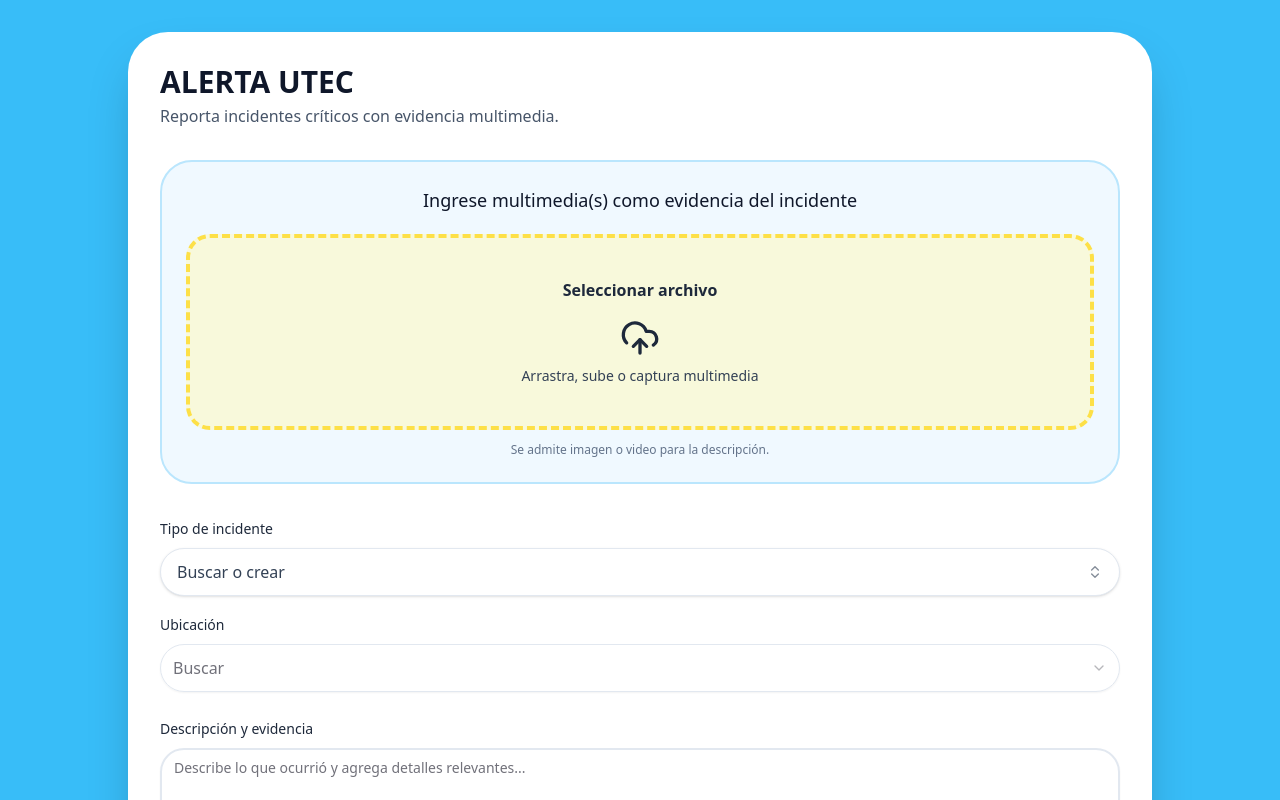
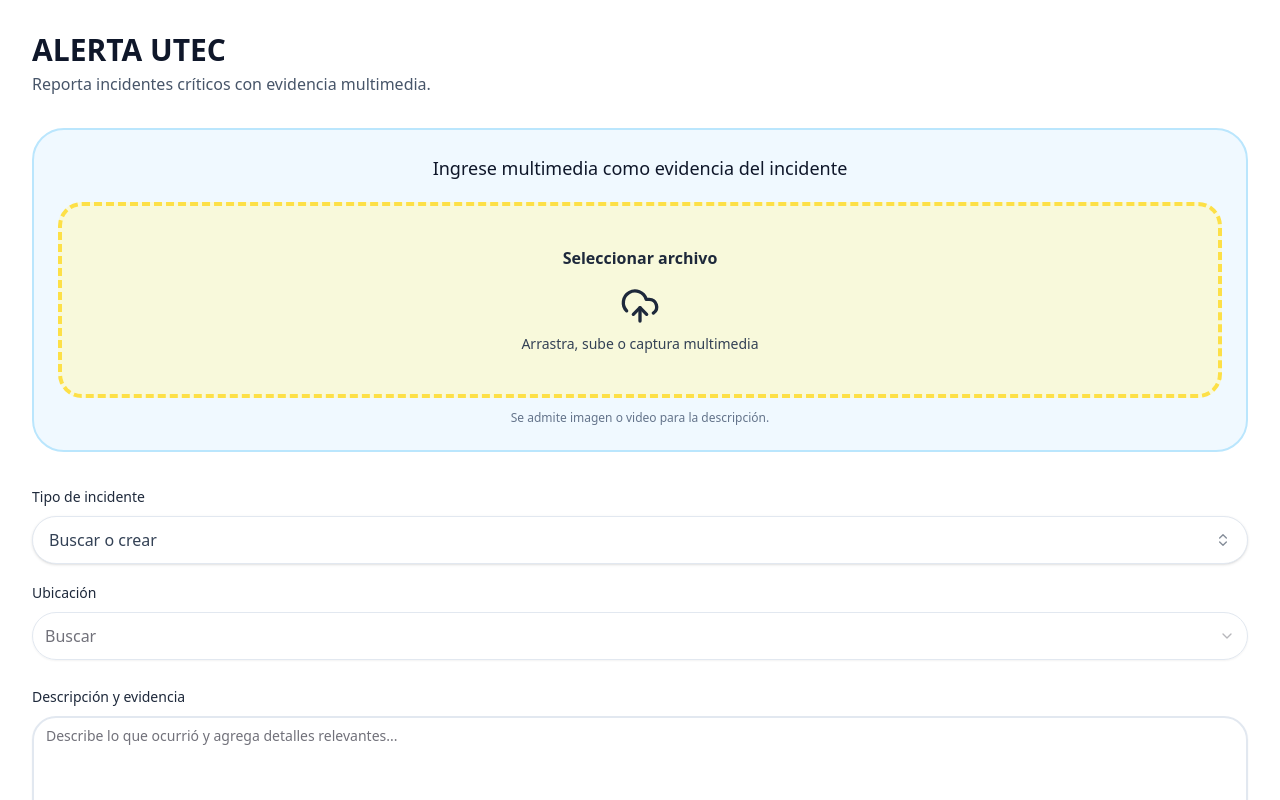
Before and after one commit to warleon/hackathon-cloud-computing, a React (Vite) app in the folder frontend/: page /report in a window 1280 px wide. Shown: the top 800 px of the page. Built offline with nearby package versions, Linux system fonts and the light colour scheme.

Commit message:
Update report.tsx

```diff
--- a/frontend/src/pages/report.tsx
+++ b/frontend/src/pages/report.tsx
@@ -112,8 +112,8 @@ const ReportPage = () => {
   };
 
   return (
-    <div className="min-h-screen bg-sky-400 px-4 py-8">
-      <div className="mx-auto flex max-w-5xl flex-col gap-8 rounded-[2.5rem] bg-white p-8 shadow-2xl">
+    <div className="min-h-screen bg-sky-400 ">
+      <div className="container mx-auto flex flex-col gap-8  bg-white p-8 shadow-2xl">
         <header className="space-y-1 text-left">
           <p className="text-3xl font-semibold text-slate-900">ALERTA UTEC</p>
           <p className="text-base text-slate-600">
@@ -137,7 +137,7 @@ const ReportPage = () => {
           onDrop={handleDrop}
         >
           <p className="text-lg font-medium text-slate-900">
-            Ingrese multimedia(s) como evidencia del incidente
+            Ingrese multimedia como evidencia del incidente
           </p>
           <div className="mt-5 flex cursor-pointer flex-col items-center justify-center rounded-[1.5rem] border-4 border-dashed border-yellow-300 bg-yellow-100/60 px-8 py-10">
             <span className="text-base font-semibold text-slate-800">
```
